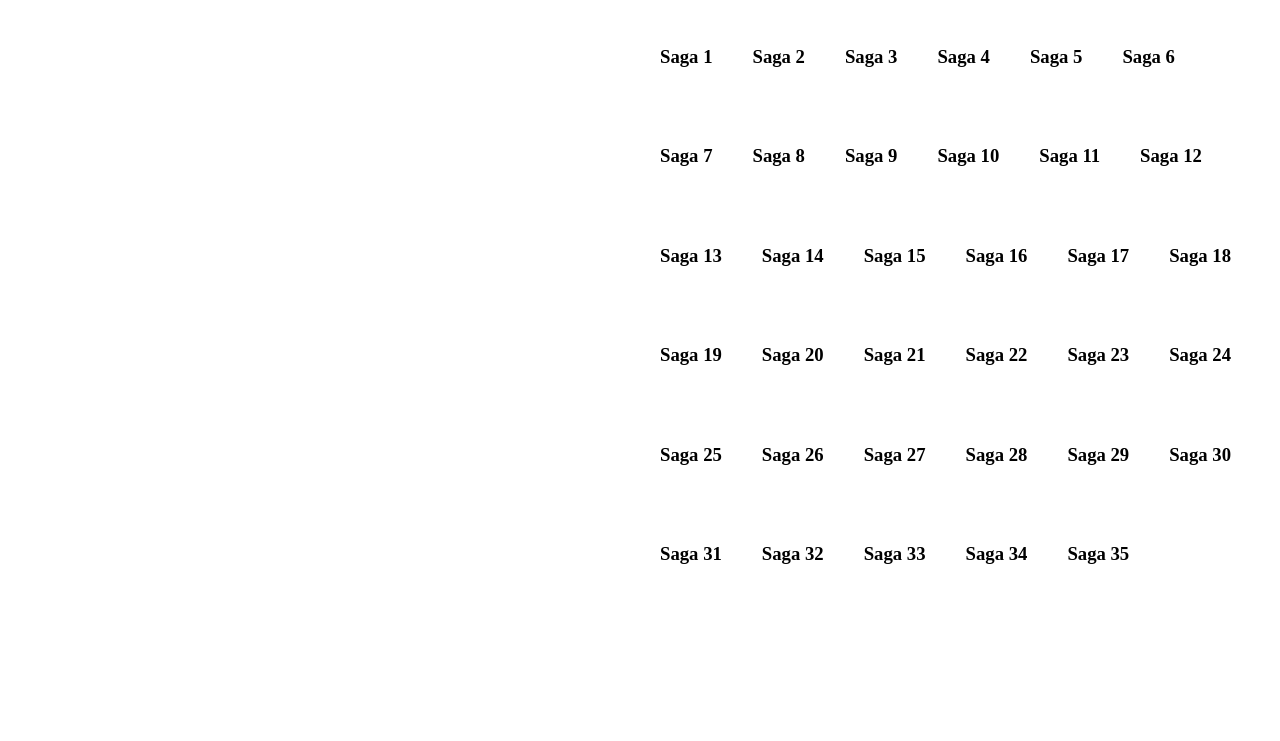
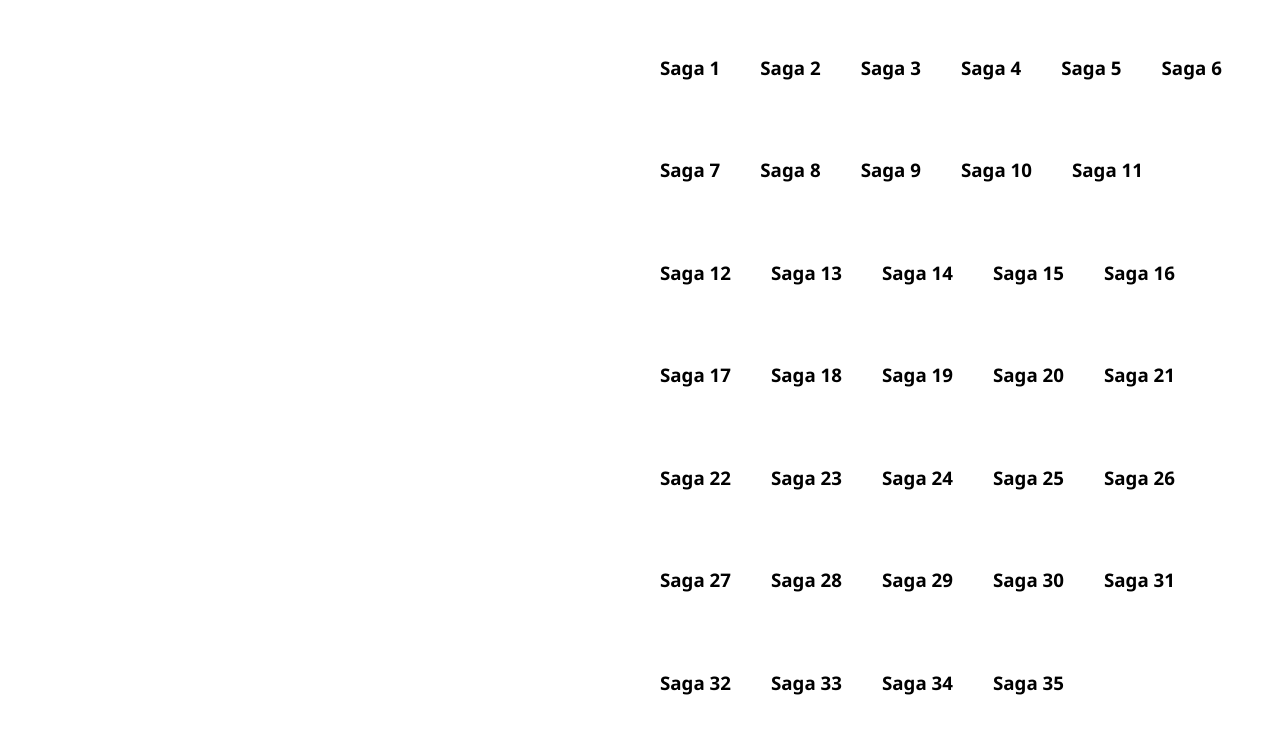
Before and after one commit to Huguet57/onepiece, a plain HTML site: page index.html in a window 1280 px wide. Shown: the part 100-841 px from the top of the page. Before the commit the page ends 800 px from the top, so only its background shows below. Drawn offline with Linux system fonts and the light colour scheme.

Commit message:
Font family

```diff
--- a/styles.css
+++ b/styles.css
@@ -1,3 +1,7 @@
+* {
+    font-family:'Segoe UI', Tahoma, Geneva, Verdana, sans-serif
+}
+
 #main {
     display: flex;
     flex-direction: row;
```
